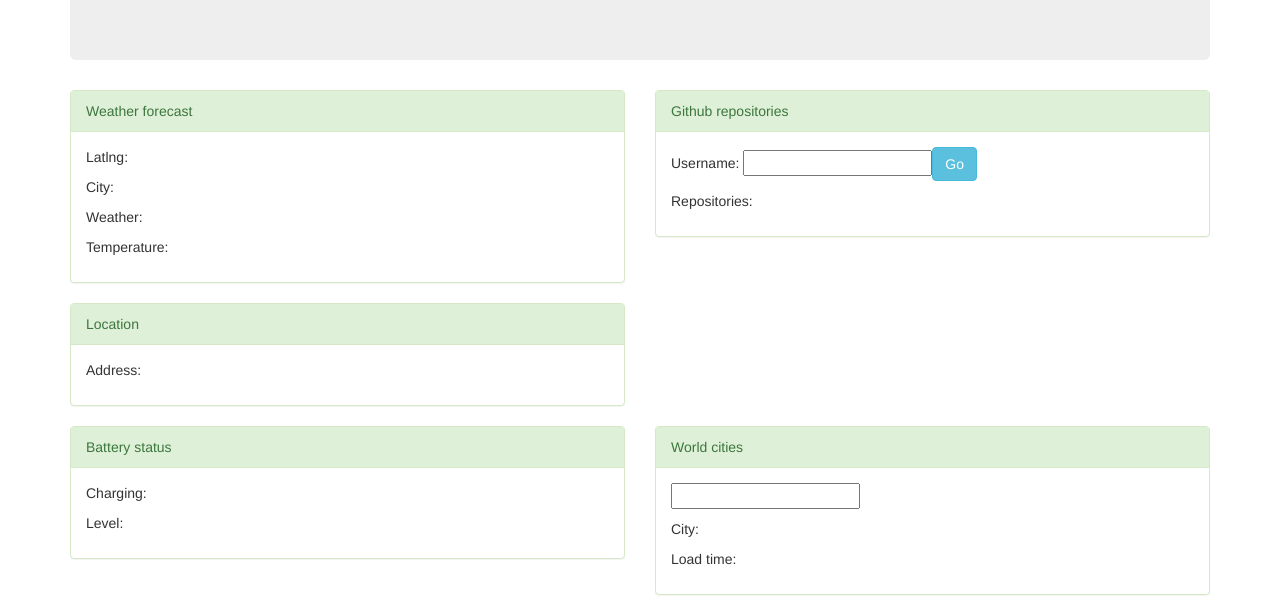
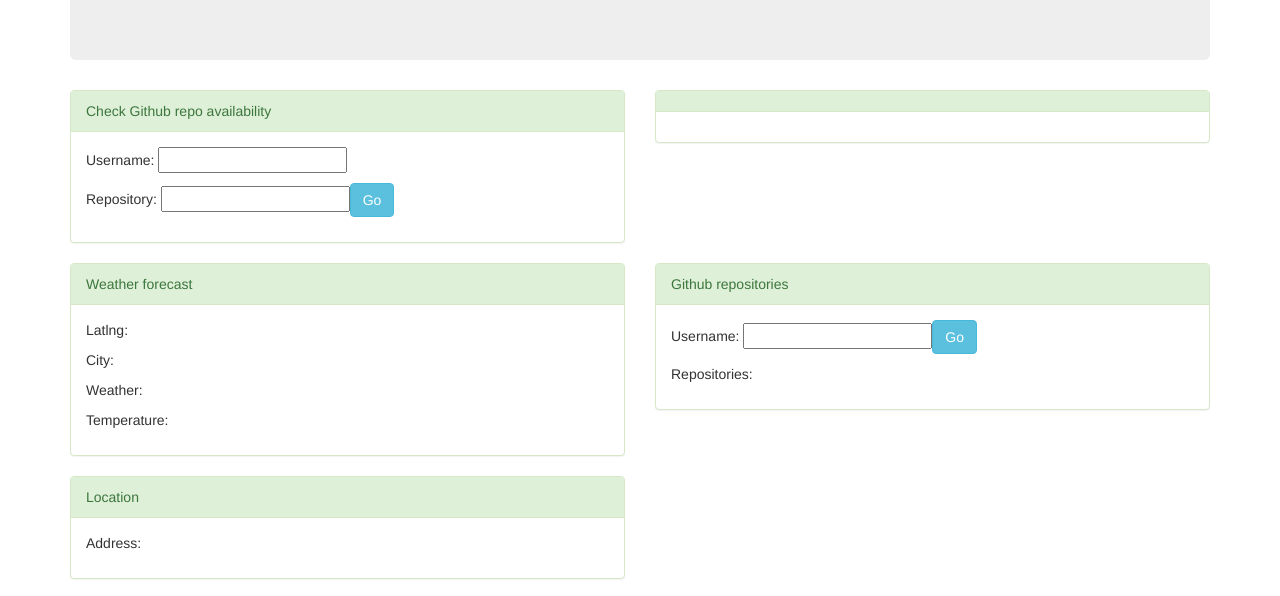
Before and after one commit to matiboy/learning-javascript-promises, a plain HTML site: page index.html in a window 1280 px wide. Shown: the part 180-776 px from the top of the page. Drawn offline with nearby package versions, Linux system fonts and the light colour scheme; some packages are replaced by stand-ins of ours; no server answers; a script that the page names is missing.

Commit message:
Prepare Github availability widget

```diff
--- a/index.html
+++ b/index.html
@@ -17,6 +17,28 @@
       <div class="jumbotron">
         <h1>SmashBoard</h1>
         <p>Promises, promises, not only words...</p>
+      </div>
+      <div class="row">
+        <div class="col-xs-6" ng-controller="GithubRepoAvailabilityController">
+          <div class="panel panel-success">
+            <div class="panel-heading">Check Github repo availability</div>
+            <div class="panel-body">
+              <p>Username: <input ng-model="username" /></p>
+              <p>Repository: <input ng-model="repository" /><button class="btn btn-info" ng-click="checkRepoAvailability()">Go</button>
+              <p>
+                <span ng-bind="status"></span>
+              </p>
+            </div>
+          </div>
+        </div>
+        <div class="col-xs-6">
+          <div class="panel panel-success">
+            <div class="panel-heading"></div>
+            <div class="panel-body">
+
+            </div>
+          </div>
+        </div>
       </div>
       <div class="row">
         <div class="col-xs-6" ng-controller="WeatherForecastController">
```
